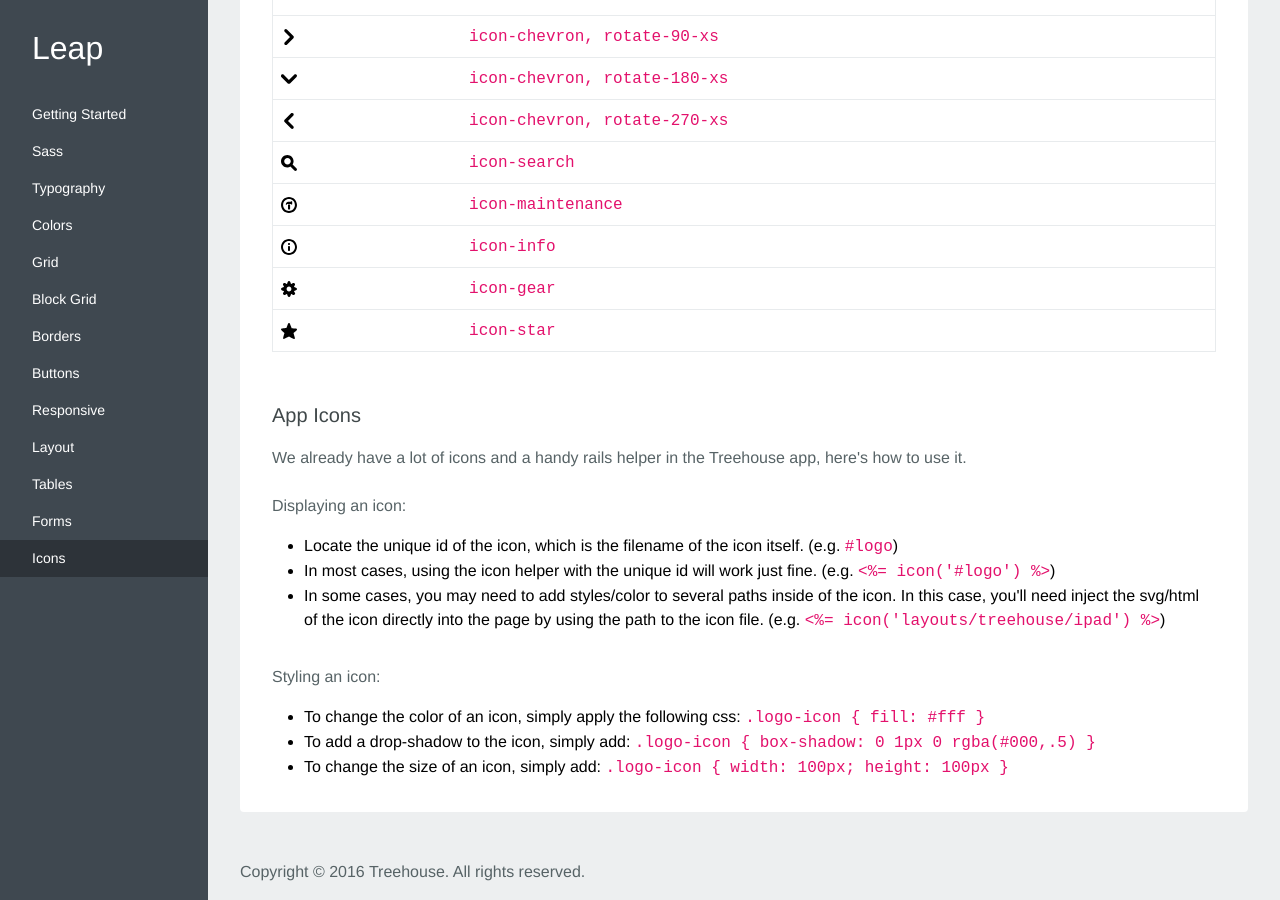
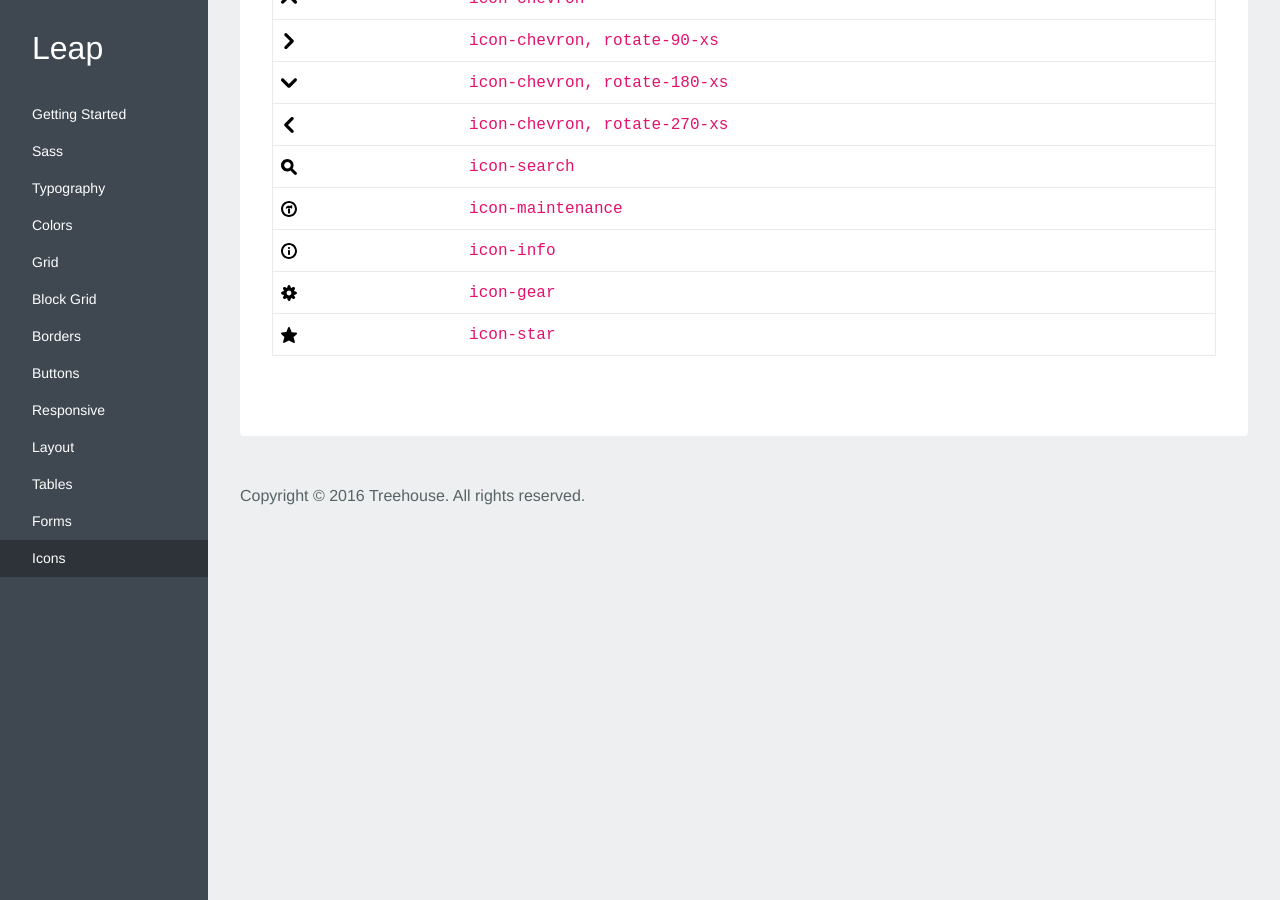
Before and after one commit to treehouse/project-leap, a Jekyll site: the page built from icons.html, in a window 1280 px wide and 900 px high, scrolled down 625 px. Built offline with Jekyll 4.4.1, drawn with Linux system fonts in a browser that asks for light colours; some web fonts are replaced; some of the changed text lies outside the part shown.

Commit message:
updated icon docs

```diff
--- a/icons.html
+++ b/icons.html
@@ -6,7 +6,7 @@ navigation_weight: 11
 
 <section id="icons">
 
-  <h2 class="m-b-1-xs">Common UI Icons</h2>
+  <h2 class="m-b-1-xs inline-block-xs">Common UI Icons</h2><span class="button button--small-xs circle relative-xs pos-t-05-xs pos-l-1-xs">WIP: Only use in docs</span>
   <p class="m-b-2-xs">Currently, Leap only comes with a few basic icons that will cover a lot of common UI pieces. For all other icons, continue using our rails helper that is built into the Treehouse app.</p>
   <table class="table-border-rows m-b-4-xs">
     <thead>
@@ -79,20 +79,4 @@ navigation_weight: 11
     </tbody>
   </table>
 
-  <h3 class="m-b-1-xs">App Icons</h3>
-  <p class="m-b-2-xs">We already have a lot of icons and a handy rails helper in the Treehouse app, here's how to use it.</p>
-  <p class="bold m-b-1-xs">Displaying an icon:</p>
-  <ul class="m-b-3-xs">
-    <li>Locate the unique id of the icon, which is the filename of the icon itself. (e.g. <code>#logo</code>)</li>
-    <li>In most cases, using the icon helper with the unique id will work just fine. (e.g. <code><%= icon('#logo') %></code>)</li>
-    <li>In some cases, you may need to add styles/color to several paths inside of the icon. In this case, you'll need inject the svg/html of the icon directly into the page by using the path to the icon file. (e.g. <code><%= icon('layouts/treehouse/ipad') %></code>)</li>
-  </ul>
-
-  <p class="bold m-b-1-xs">Styling an icon:</p>
-  <ul>
-    <li>To change the color of an icon, simply apply the following css: <code>.logo-icon { fill: #fff }</code></li>
-    <li>To add a drop-shadow to the icon, simply add: <code>.logo-icon { box-shadow: 0 1px 0 rgba(#000,.5) }</code></li>
-    <li>To change the size of an icon, simply add: <code>.logo-icon { width: 100px; height: 100px }</code></li>
-  </ul>
-
 </section>
```
